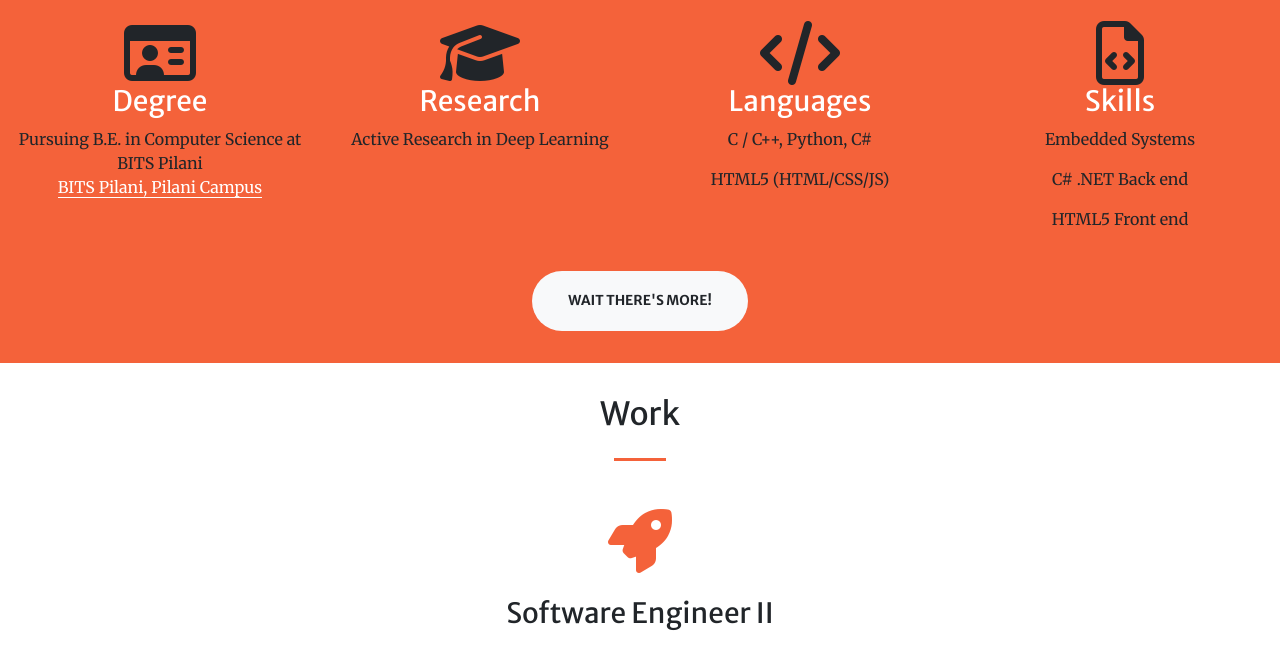
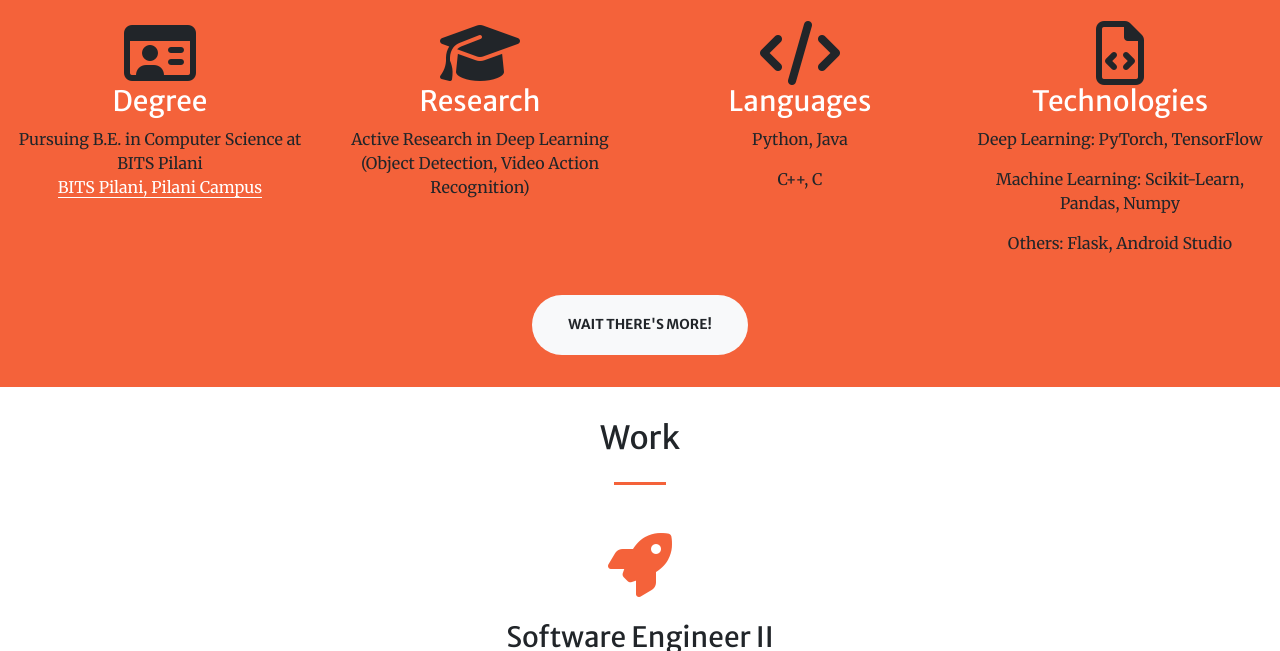
Before and after one commit to shreyas-bk/shreyas-bk.github.io, a plain HTML site: page index.html in a window 1280 px wide. Shown: the part 924-1575 px from the top of the page. Drawn offline with nearby package versions, Linux system fonts and the light colour scheme.

Commit message:
Update index.html

```diff
--- a/index.html
+++ b/index.html
@@ -144,22 +144,22 @@
         <div class="col-lg-3 col-md-6 col-sm-6 text-center div-padding-fix mb-4">
           <i class="fa fa-4x fa-graduation-cap text-faded sr-icons"></i>
           <h3 class="text-white">Research</h3>
-          <p class="text-faded">Active Research in Deep Learning</p>
+          <p class="text-faded">Active Research in Deep Learning (Object Detection, Video Action Recognition)</p>
         </div>
 
         <div class="col-lg-3 col-md-6 col-sm-6 text-center mb-4">
           <i class="fa fa-4x fa-code text-faded sr-icons"></i>
           <h3 class="text-white">Languages</h3>
-          <p class="text-faded no-margin">C / C++, Python, C#</p>
-          <p class="text-faded">HTML5 (HTML/CSS/JS)</p>
+          <p class="text-faded no-margin">Python, Java</p>
+          <p class="text-faded">C++, C</p>
         </div>
 
         <div class="col-lg-3 col-md-6 col-sm-6 text-center mb-4">
           <i class="fa fa-4x fa-file-code-o text-faded sr-icons"></i>
-          <h3 class="text-white">Skills</h3>
-					<p class="text-faded">Embedded Systems</p>
-          <p class="text-faded no-margin">C# .NET Back end</p>
-          <p class="text-faded">HTML5 Front end</p>
+          <h3 class="text-white">Technologies</h3>
+					<p class="text-faded">Deep Learning: PyTorch, TensorFlow</p>
+          <p class="text-faded no-margin">Machine Learning: Scikit-Learn, Pandas, Numpy</p>
+          <p class="text-faded">Others: Flask, Android Studio</p>
         </div>
       </div>
 
```
